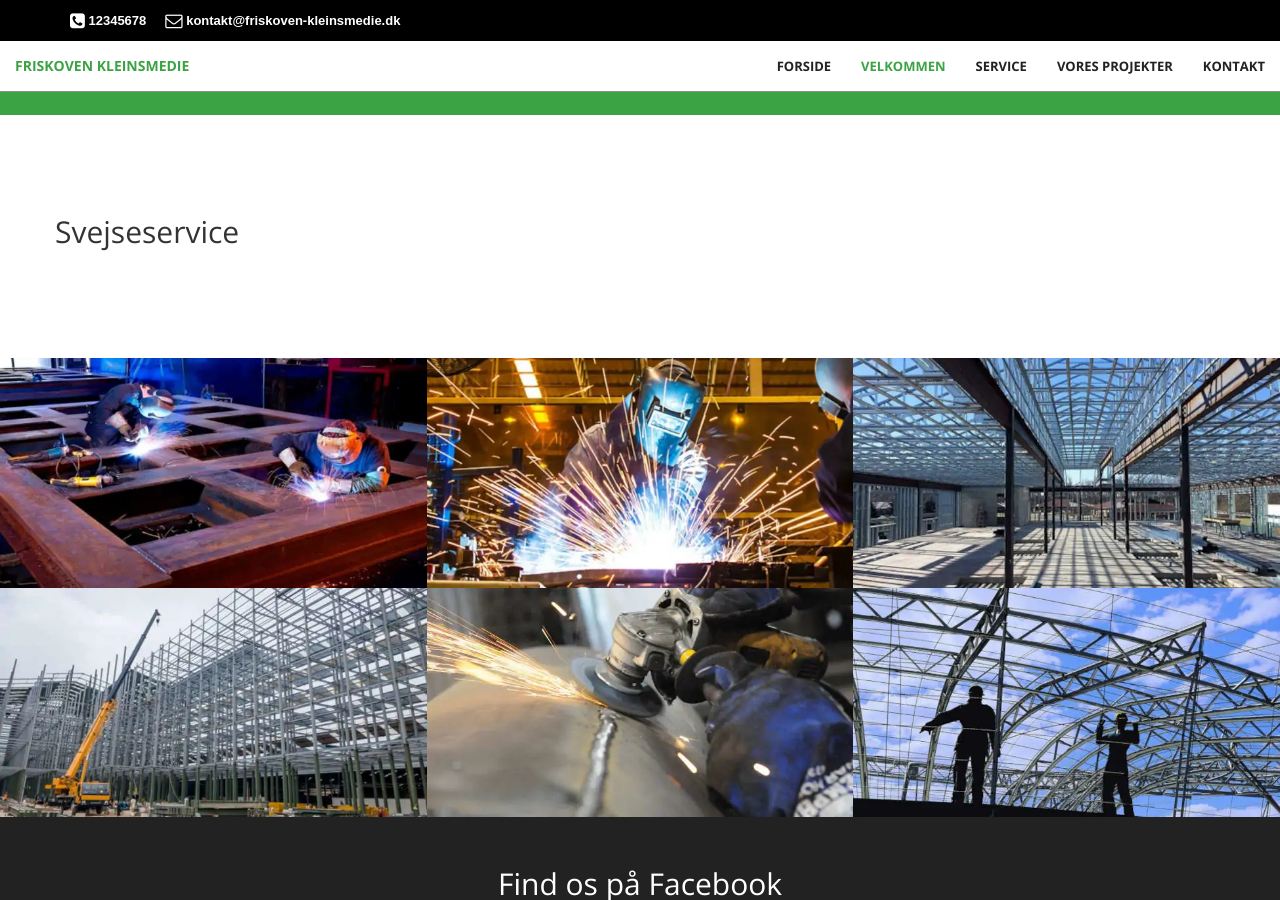
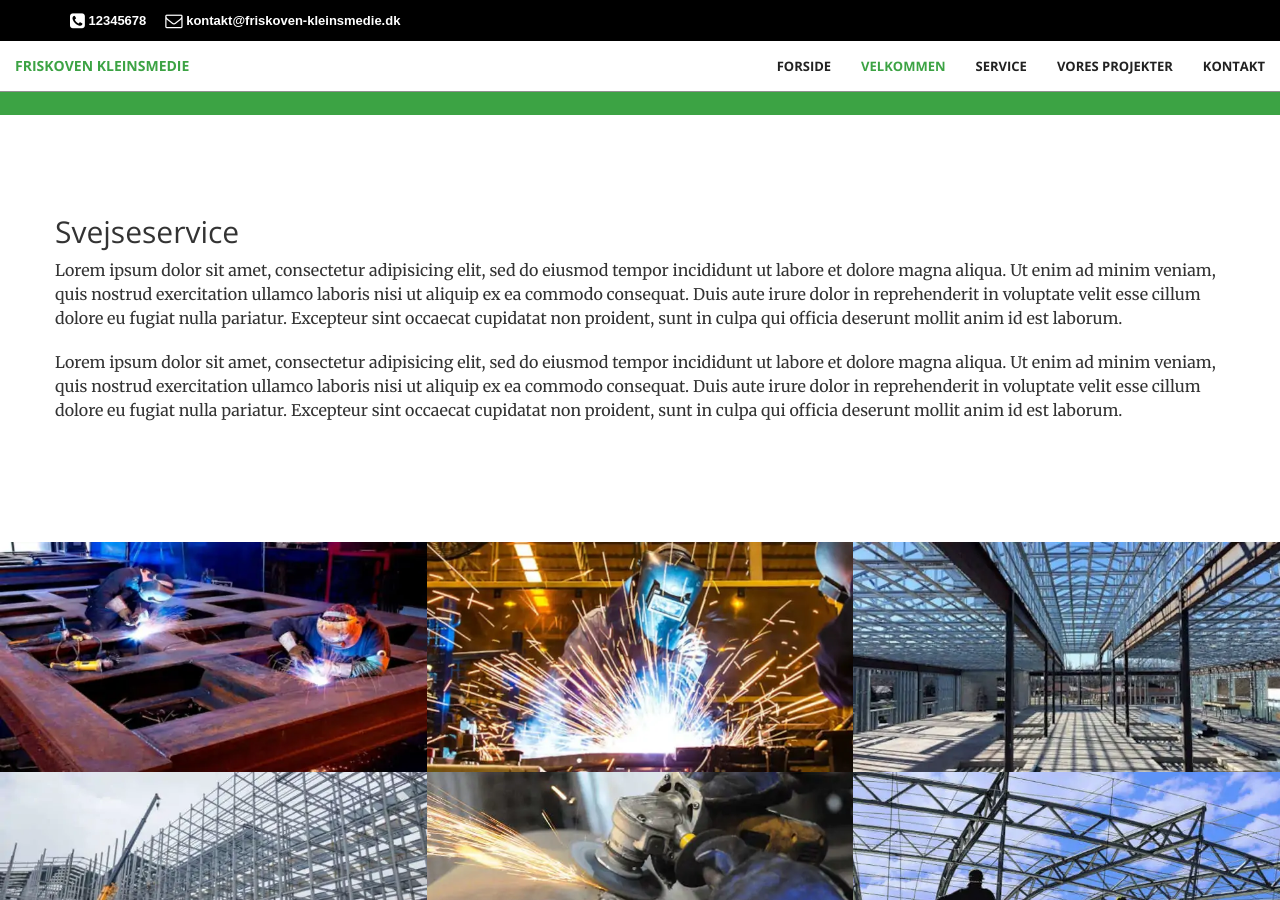
Before and after one commit to Slitch/friskoven-kleinsmedie, a Jekyll site: the page built from index.html, in a window 1280 px wide and 900 px high, scrolled down 1339 px. Built offline with Jekyll 4.4.1, drawn with Linux system fonts in a browser that asks for light colours.

Commit message:
more changes

```diff
--- a/_includes/services.html
+++ b/_includes/services.html
@@ -2,6 +2,19 @@
     <div class="container">
         <div class="row">
             <h2 class="section-heading">Svejseservice</h2>
+            <p>Lorem ipsum dolor sit amet, consectetur adipisicing elit, sed do eiusmod
+            tempor incididunt ut labore et dolore magna aliqua. Ut enim ad minim veniam,
+            quis nostrud exercitation ullamco laboris nisi ut aliquip ex ea commodo
+            consequat. Duis aute irure dolor in reprehenderit in voluptate velit esse
+            cillum dolore eu fugiat nulla pariatur. Excepteur sint occaecat cupidatat non
+            proident, sunt in culpa qui officia deserunt mollit anim id est laborum.</p>
+
+            <p>Lorem ipsum dolor sit amet, consectetur adipisicing elit, sed do eiusmod
+            tempor incididunt ut labore et dolore magna aliqua. Ut enim ad minim veniam,
+            quis nostrud exercitation ullamco laboris nisi ut aliquip ex ea commodo
+            consequat. Duis aute irure dolor in reprehenderit in voluptate velit esse
+            cillum dolore eu fugiat nulla pariatur. Excepteur sint occaecat cupidatat non
+            proident, sunt in culpa qui officia deserunt mollit anim id est laborum.</p>
 
             <!--
             <div class="col-lg-12 text-center">
```
